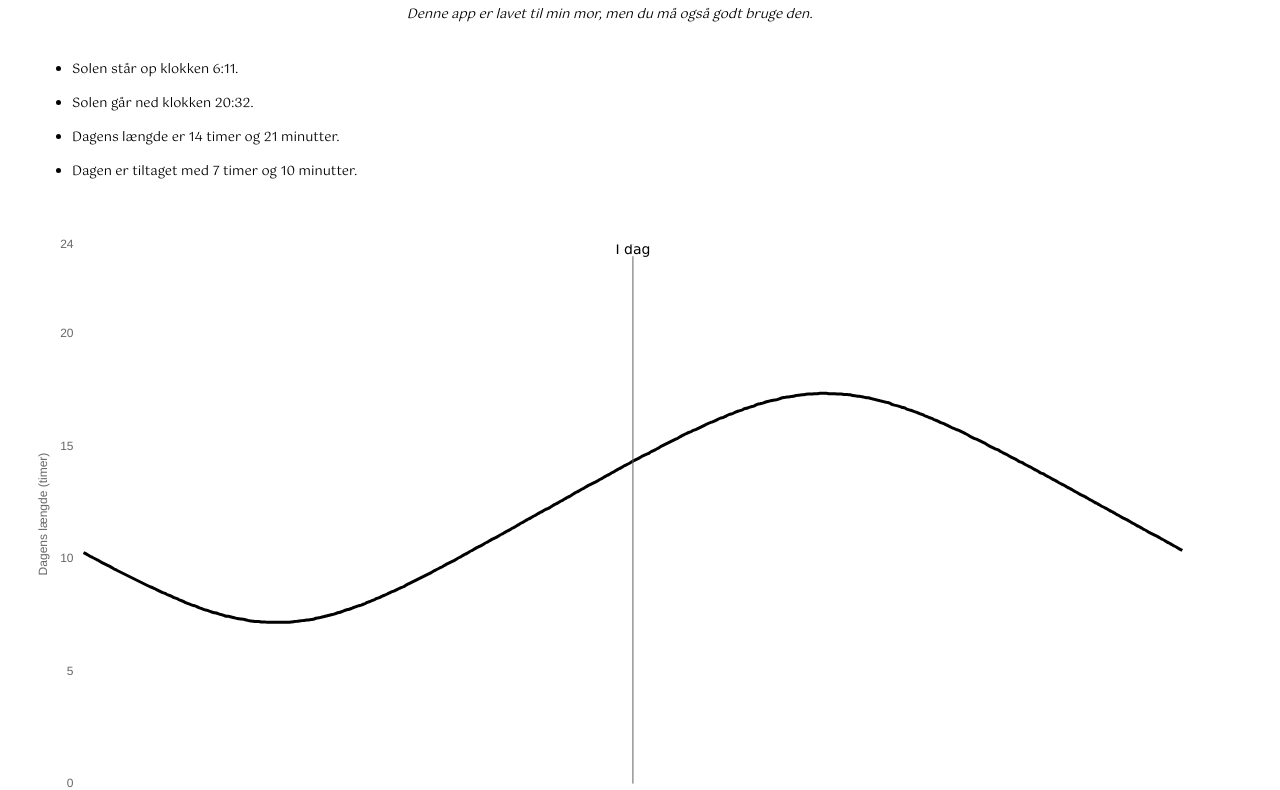
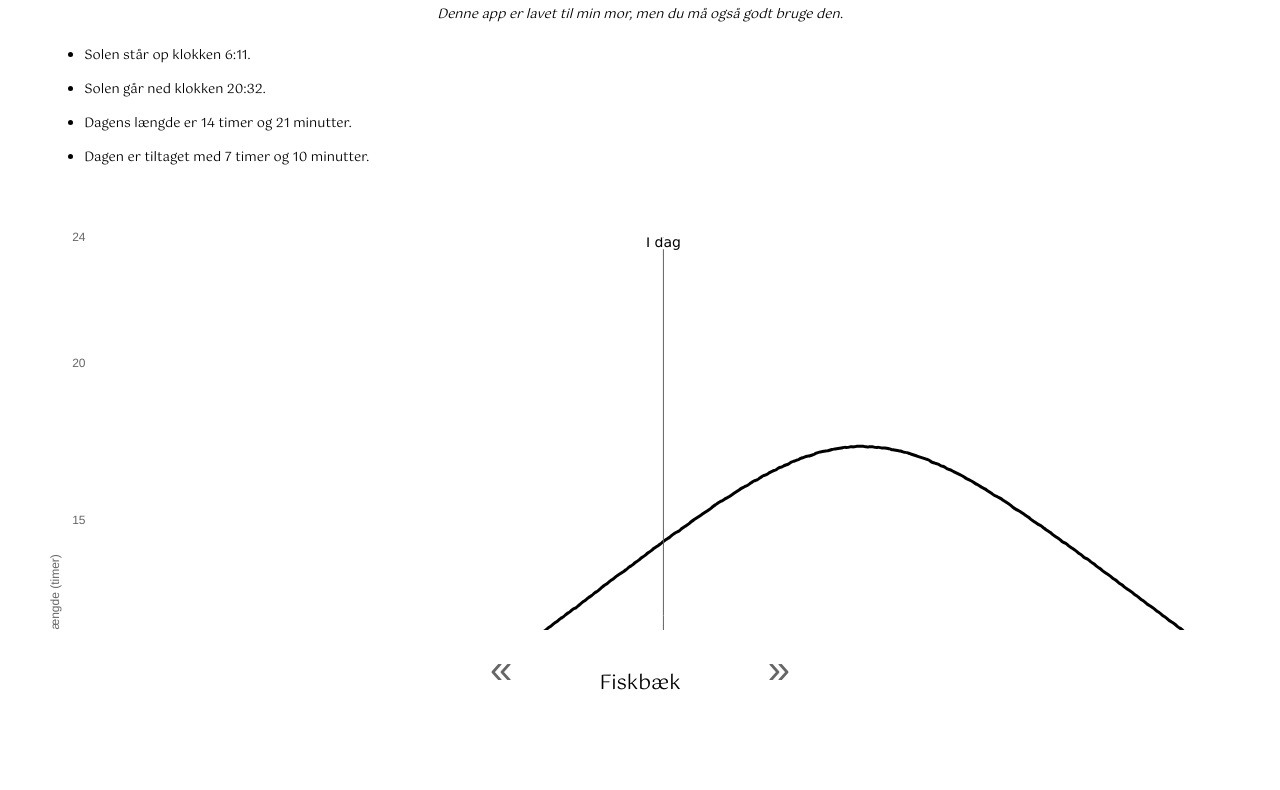
Before and after one commit to hhsievertsen/soltider, a plain HTML site: page index.html in a window 1280 px wide. Shown: the part 85-875 px from the top of the page. After the commit the page ends 800 px from the top, so only its background shows below. Drawn offline with Linux system fonts and the light colour scheme; a web font is replaced by a local one.

Commit message:
size adjustment

```diff
--- a/index.html
+++ b/index.html
@@ -20,16 +20,18 @@
     <link rel="stylesheet" type="text/css" href="style/glider.css">
     <link href="https://fonts.googleapis.com/css2?family=Gotu&display=swap" rel="stylesheet">
     <!--Viewport-->
-    <meta name="viewport" content="width=1280, initial-scale=1">
+    <meta name="viewport" content="width=414, initial-scale=1">
 </head>
 <html>
 
 <body>
     <div class="level1">
+        <h1>Soltider</h1>
+        <div class="level2" id="subtitle">
+            <em>Denne app er lavet til min mor, men du må også godt bruge den.</em>
+        </div>
+        <br>
         <div class="level2" id="textbox">
-            <h1>Soltider</h1>
-            <em>Denne app er lavet til min mor, men du må også godt bruge den.</em>
-            <br><br>
             <div class="level3">
                 <ul>
                     <li>
@@ -75,7 +77,7 @@
             <button class="glider-next">&raquo;</button>
         </div>
         <br>
-        <div class="credit">Udviklet af Hans Henrik Sievertsen (https://github.com/hhsievertsen).</div>
+        <div class="credit">Udviklet af Hans Henrik Sievertsen (<a href="https://github.com/hhsievertsen/soltider" target="_blank" style="text-decoration: none;">  github </a> ).</div>
     </div>
 
 </body>
--- a/js/sol.js
+++ b/js/sol.js
@@ -122,6 +122,7 @@ var create_site = function(duration_set, latitude, longitude, offset) {
                 }]
             },
             options: {
+                aspectRatio: 1.5,
                 tooltips: { enabled: false },
                 hover: { mode: null },
                 events: [],
--- a/style/main.css
+++ b/style/main.css
@@ -13,9 +13,10 @@ html,
 body {
     width: 100%;
     font-family: "system";
-    overflow: hidden;
     text-align: center;
     margin: auto;
+    max-height: 100vh;
+    overflow: hidden;
 }
 
 .glider {
@@ -43,27 +44,31 @@ h1 {
 }
 
 .level1 {
-    width: 95%;
-    text-align: center;
+    width: 98%;
+    overflow: hidden;
     text-align: center;
     font-size: 13px;
-    max-height: 95%;
     margin: auto;
+    max-height: 100%;
 }
 
 .level2 {
+    display: inline-block;
     width: 95%;
     text-align: center;
+    max-height: 50vh;
+    overflow: hidden;
 }
 
 .level3 {
     text-align: left;
+    max-height: 35vh;
 }
 
 .credit {
     font-size: 9px;
 }
 
-#textbox {
-    height: 60%;
+#subtitle {
+    max-width: 85%;
 }
```
